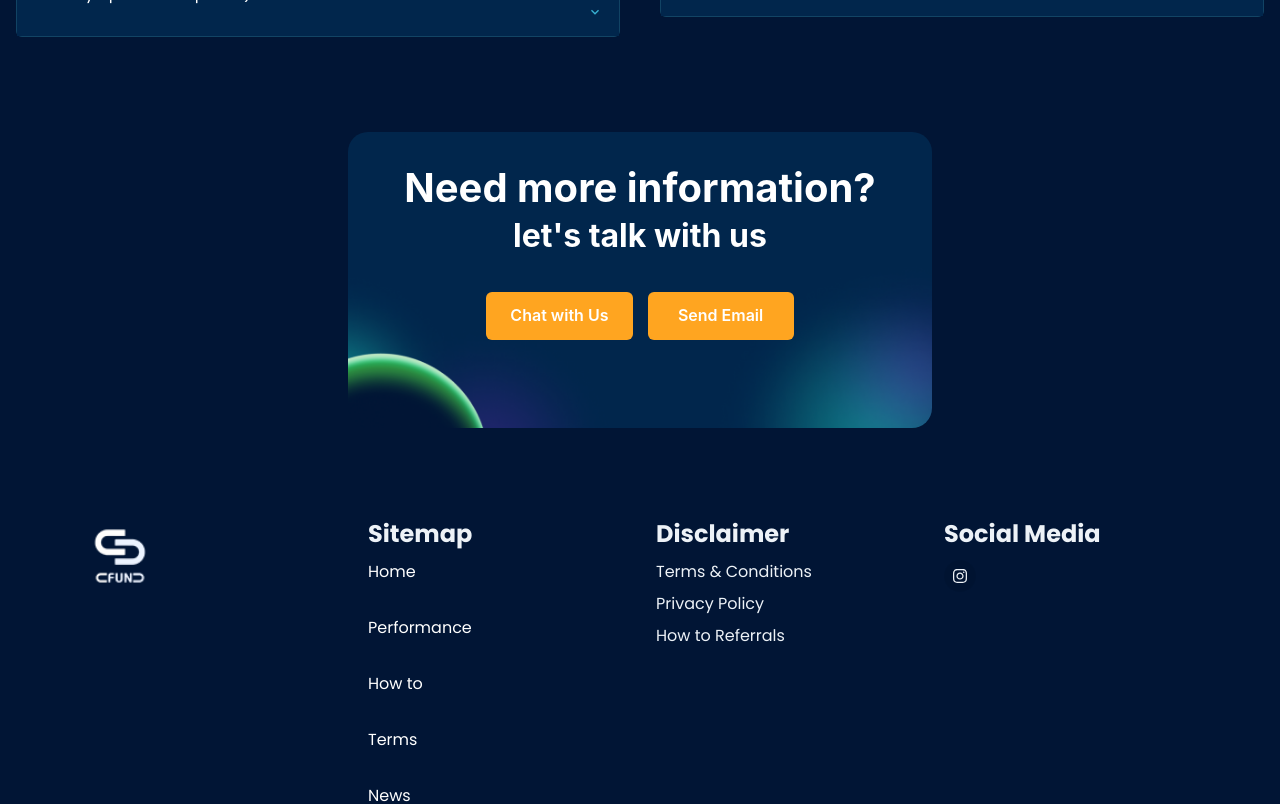
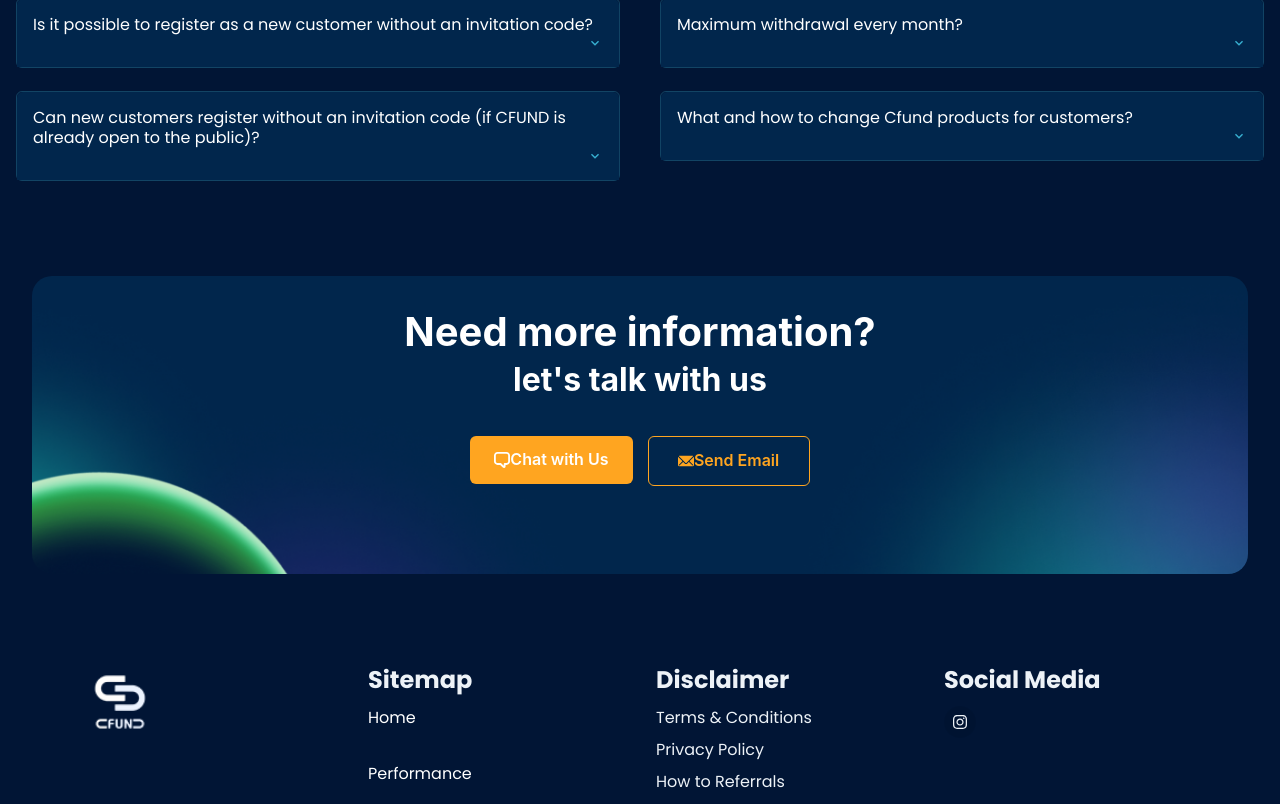
Before and after one commit to Dmarcellakbar/next-landing, a Next.js app: page / in a window 1280 px wide. Shown: the part 4740-5544 px from the top of the page. Built offline with nearby package versions, Linux system fonts and the light colour scheme; no server answers.

Commit message:
change-new-feature

```diff
--- a/components/Content/Moreinfo/Moreinfo.tsx
+++ b/components/Content/Moreinfo/Moreinfo.tsx
@@ -1,7 +1,8 @@
 import React from 'react';
-import { Box, Flex, useColorModeValue, HStack, Stack, Text, SimpleGrid, Button, VStack, Center, Container } from '@chakra-ui/react';
-import bg from '../../../assets/images/bg-contact.png'
+import { Box, Flex, useColorModeValue, HStack, Stack, Text, SimpleGrid, Button, VStack, Center, Container, Spacer } from '@chakra-ui/react';
+import bg from '../../../assets/images/bg-contact2.png'
 import Link from 'next/link';
+import { ChatIcon, EmailIcon } from '@chakra-ui/icons';
 
 
 export default function Moreinfo() {
@@ -17,8 +18,8 @@ export default function Moreinfo() {
   return (
     <section style={styling} >
     <VStack spacing={0} textAlign="center" pt={'3rem'} px={'2rem'}>
-        <VStack rounded={'20'}  style={stylingbg} w={'auto'}>
-            <Box py={0} px={14}>
+        <VStack rounded={'20'} style={stylingbg} w={'stretch'} maxW={'80rem'}>
+            <Box py={0}>
                     <div style={{ textAlign: 'center', marginTop: '2rem'}}>
                         <div style={{ lineHeight: '1.2' }}>
                         <Text as={'b'} fontSize='2.5rem' color={'white'} >
@@ -30,14 +31,16 @@ export default function Moreinfo() {
                         </Text>
                     </div>
                 </Box>
+                <VStack>
                 <HStack>
                 <Box py={6} style={{ marginBottom: '2rem' }}>
                     <SimpleGrid columns={{ base: 1, md: 2 }} spacing={15}>
-                        <Link href='mailto:cs@cfund.id'><Button id='button-test2' p={'24px'} mb={'2rem'} color={'white'} backgroundColor={'#ffa520'} fontSize={'16px'}>Chat with Us</Button></Link>
-                        <Link href='mailto:cs@cfund.id'><Button id='button-test2' p={'24px'} mb={'2rem'} color={'white'} backgroundColor={'#ffa520'} fontSize={'16px'}>Send Email</Button></Link>
+                        <Link href={'https://go.crisp.chat/chat/embed/?website_id=552d54a9-3fee-4c73-94f8-19357f185101'} ><Button id='button-test2' p={'24px'} mb={'2rem'} color={'white'} backgroundColor={'#ffa520'} fontSize={'16px'}><ChatIcon/>Chat with Us</Button></Link>
+                        <Link href='mailto:cs@cfund.id'><Button id='button-test3' variant='outline' p={'24px'} mb={'2rem'} color={'#ffa520'} borderColor={'#ffa520'}  fontSize={'16px'}><EmailIcon/>Send Email</Button></Link>
                     </SimpleGrid>
                 </Box>
                 </HStack>
+                </VStack>
         </VStack>
     </VStack>
     </section>
--- a/components/Content/News/Getnews.js
+++ b/components/Content/News/Getnews.js
@@ -12,6 +12,7 @@ import {
     Box,
   } from '@chakra-ui/react';
  import dateFormat from "dateformat";
+ import Link from "next/link";
 
 export default class Getnews extends React.Component {
     state = {
@@ -48,18 +49,19 @@ export default class Getnews extends React.Component {
             </VStack>
             <SimpleGrid columns={{ base: 1, md: 4 }} spacing={10} textAlign="left" pl={'3%'} pr={'3%'} >
             {this.state.posts.map((post) => (
+            <a href={post._embedded["wp:featuredmedia"][0].link} id="button-test">
             <Box
                 key={post}
                 maxW={'445px'}
                 w={'full'}
-                boxShadow={'2xl'}
+                h={'full'}
+                boxShadow={'3xl'}
                 rounded={'20'}
                 p={6}
                 overflow={'hidden'}
                 bg={'#01264c'}
                 color={'#FFF'}
                 >
-                <a href={post._embedded["wp:featuredmedia"][0].link} id="button-test">
                 <Box
                 h={'stretch'}
                 bg={'gray.100'}
@@ -81,15 +83,14 @@ export default class Getnews extends React.Component {
                         </Text>
                         </Box>
                 </Stack>
-                </a>
             </Box>
+            </a>
+
             ))}
             </SimpleGrid>
-
-            {/* <div style={{ color: "blue" }}> {post.title.rendered} </div>
-            <div>{post.excerpt.rendered}</div>
-            <div><img src={post._embedded["wp:featuredmedia"][0].source_url}/></div> */}
-
+            <VStack spacing={2} textAlign="center" mt={'2rem'} mb={'2rem'}>
+            <Link href={'https://blog.cfund.me/'} ><Button id='button-test2' p={'24px'} mb={'2rem'} color={'white'} backgroundColor={'#ffa520'} fontSize={'16px'}>View More</Button></Link>
+            </VStack>
 
             </Container>
           </section>
--- a/styles/globals.css
+++ b/styles/globals.css
@@ -36,20 +36,24 @@ a {
   font-weight: 100;
 }
 
-#button-test {
 
-  color: white;
-}
 
 #button-test:hover {
-
-  color: white;
+  height: 'stretch';
+  box-shadow: #ffa520;
+  background-color: black;
 }
 
 #button-test2 {
   background-color: #ffa520;
   color: white;
 }
+
+#button-test3 {
+  background-color: transparent;
+  color: #ffa520;
+}
+
 
 #button-test2:hover {
   background-color: #ffa520;
```
Also changed, not shown: components/Chat/Chat.js (deleted, +0 -15 lines), assets/images/bg-contact2.png (added).
